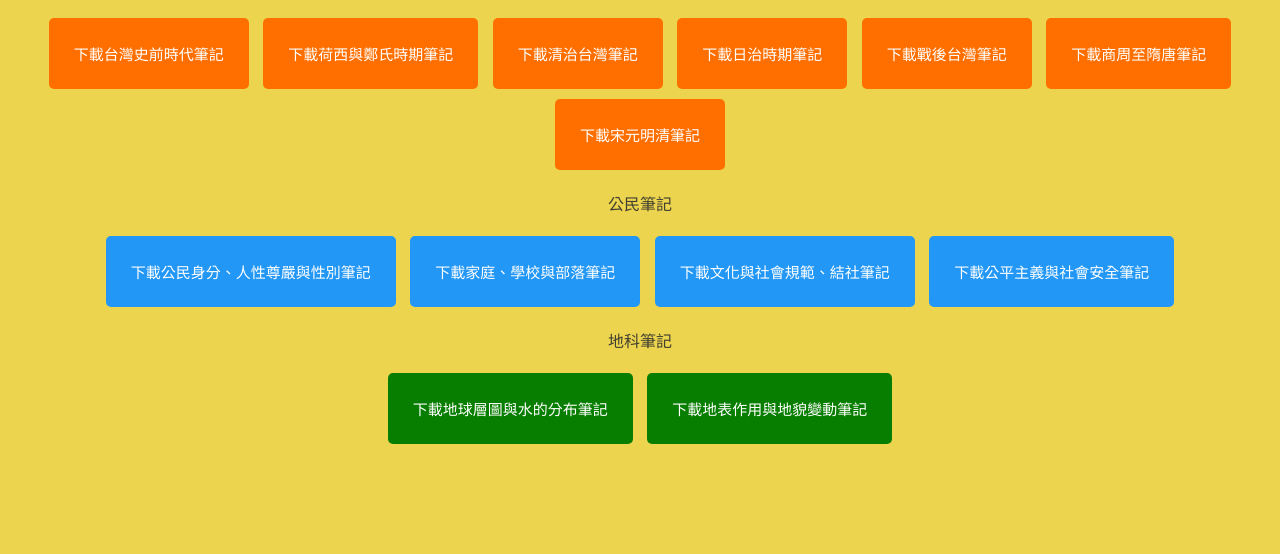
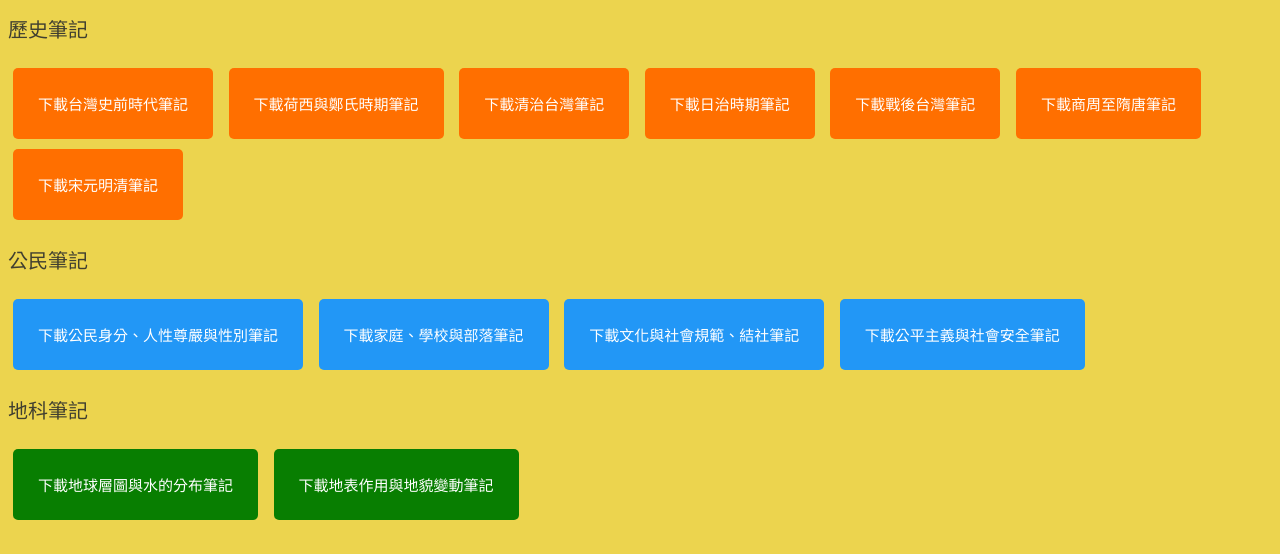
Before and after one commit to zw7305549-commits/zw7305549-commits.github.io, a plain HTML site: page word.html in a window 1280 px wide. Shown: the part 246-800 px from the top of the page. Drawn offline with Linux system fonts and the light colour scheme.

Commit message:
更新版面

```diff
--- a/word.html
+++ b/word.html
@@ -8,9 +8,10 @@
   <style>
     body {
       font-family: Arial, sans-serif;
-      text-align: center;
+      text-align: left;
       margin-top: 50px;
       background-color: #ecd44e;
+      font-size: 20px;
     }
 
     h1 {
@@ -35,17 +36,17 @@
     /* 內文 */
     .history-section {
       display: flex;
-      justify-content: center; /* 文字靠中 */
+      justify-content: left; /* 文字靠左 */
       color: #403f30;
     }
     .地科筆記 {
       display: flex;
-      justify-content: center; /* 文字靠中 */
+      justify-content: left; /* 文字靠左 */
       color: #403f30;
     }
     .公民 {
       display: flex;
-      justify-content: center; /* 文字靠中 */
+      justify-content: left; /* 文字靠左 */
       color: #403f30;
     }
       button:hover {
```
Also changed, not shown: game.html (+1 -0 lines).
